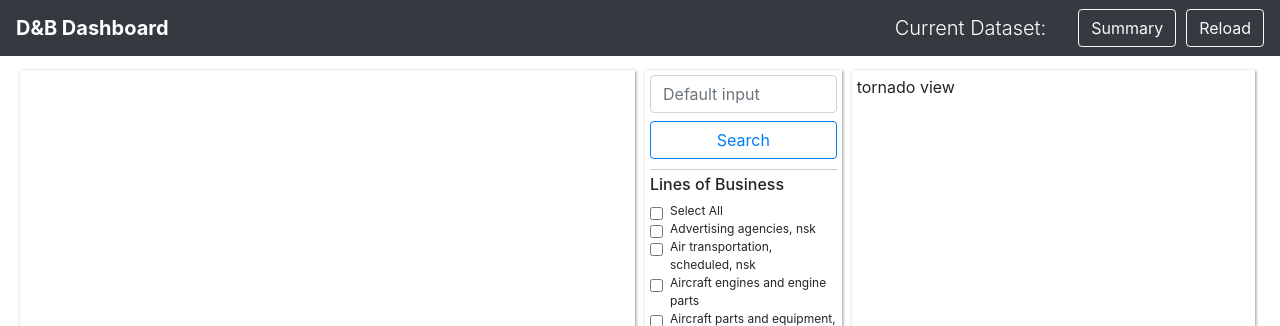
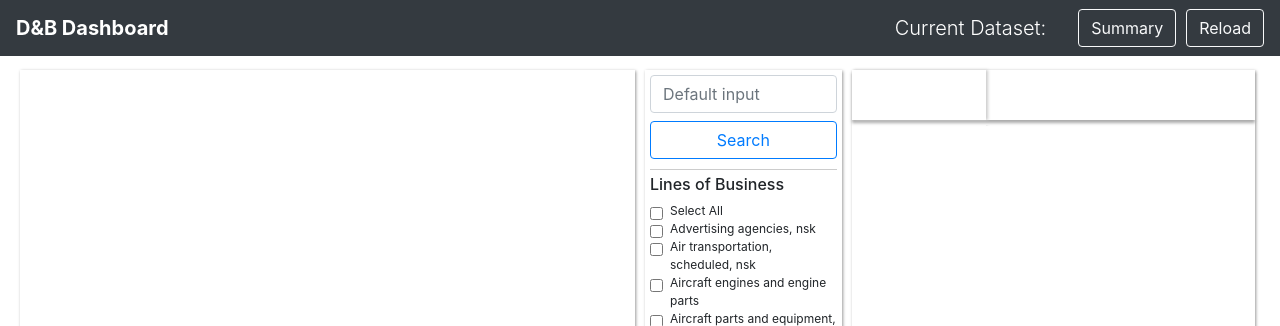
Before and after one commit to foggydae/DBDashboard, a Flask app: page /api/load_file in a window 1280 px wide. Shown: the top 326 px of the page. Run offline with Flask 2, Linux system fonts and the light colour scheme; some libraries are stand-ins or nearby versions.

Commit message:
add tornado chart with limited interaction implementation

```diff
--- a/Utils/EntityModel.py
+++ b/Utils/EntityModel.py
@@ -3,6 +3,7 @@ import numpy as np
 from collections import defaultdict
 from geopy import distance
 from geopy.geocoders import DataBC
+from pprint import pprint
 
 import json
 import math
@@ -36,7 +37,7 @@ class EntityModel():
 
         max_employees_here = self.company_df['EMPLOYEES_HERE'].astype(float).max()
         # self.company_df['size'] = self.company_df['EMPLOYEES_HERE'].apply(lambda x:(float(x)/max_employees_here)*9+5) # scale number of employee to size 1-10
-        self.company_df['size'] = self.company_df['EMPLOYEES_HERE'].apply(lambda x:math.sqrt(math.sqrt(float(x))) * 1.5 + 3) # scale number of employee to size
+        self.company_df['size'] = self.company_df['EMPLOYEES_HERE'].apply(lambda x:math.sqrt(math.sqrt(float(x))) * 1.8 + 3) # scale number of employee to size
 
 
 
@@ -362,7 +363,6 @@ class EntityModel():
         sub_tree_set = set()
         self._traverse_tree(self.family_dict, node_duns, sub_tree_set)
         num_branches = 0
-        print(sub_tree_set)
         for entity_duns in sub_tree_set:
             if self.entity_dict[entity_duns]["type"] == "branch":
                 num_branches += 1
@@ -430,7 +430,10 @@ class EntityModel():
             self._traverse_tree(self.family_dict, node=case_duns, entity_in_tree=entities)
             return {entity: self.entity_dict[entity] for entity in entities}
 
-    def find_siblings(self, case_duns, digits=4, logic='OR', max_num=10):
+    def find_siblings(self, case_duns, digits=2, logic='OR', max_num=20):
+        if case_duns == "INIT":
+            case_duns = self.roots[0];
+
         company_df = self.company_df
         entity = self.entity_dict[case_duns]
         lat1 = float(entity['latitude'])
@@ -462,26 +465,24 @@ class EntityModel():
 
         # sort result (by distance asc)
         siblings['distance'] = siblings.apply(_cal_dist, axis=1)
-        nearest_10_siblings = siblings.sort_values('distance')[:max_num]
+        nearest_siblings = siblings.sort_values('distance')[:max_num]
 
-        print(nearest_10_siblings[["CASE_DUNS", "CASE_NAME", "SALES_US"]])
+        siblings_list = [self.entity_dict[row["CASE_DUNS"]] for _, row in nearest_siblings.iterrows() if row["CASE_DUNS"] != case_duns]
+        siblings_list = [self.entity_dict[case_duns]] + siblings_list
 
-        # change from df to dict
-        _, _, _, nearest_10_siblings = self._get_entity_dict(nearest_10_siblings)
-
-        return nearest_10_siblings
+        return siblings_list
 
 if __name__ == '__main__':
     company_set = ['United_Technologies', 'Ingersoll_Rand', 'Eaton', 'Daikin', 'Captive_Aire']
-    company_name = "Ingersoll_Rand_gps"
+    company_name = "Eaton_gps"
     company_file = open("../dataset/ori_data/" + company_name + ".csv", "r")
     entity_model = EntityModel(verbose=False)
     entity_model.upload(company_file)
-    print(entity_model.count_subs_branches("00001368026"))
+    # print(entity_model.count_subs_branches("00001368026"))
     # entity_model.get_data_stats(verbose=True)
 
 
-    # pprint(entity_model.find_siblings("00602755428", digits=2, max_num=40))
+    print(entity_model.find_siblings("00602755428", digits=2, max_num=40))
 
     # message = {
     #     "count_dict": entity_model.get_data_stats(verbose=True),
--- a/server.py
+++ b/server.py
@@ -69,5 +69,14 @@ def get_summary_data():
         return "NO_DATA"
 
 
+@app.route("/api/get_SIC_sibling/<message>", methods=["GET"])
+def get_SIC_sibling(message):
+    message_dict = json.loads(message)
+    selected_duns = message_dict["selected_duns"]
+    try:
+        return json.dumps(entity_model.find_siblings(selected_duns))
+    except:
+        return "NO_DATA"
+
 if __name__ == "__main__":
     app.run(debug=True)
--- a/static/css/main.css
+++ b/static/css/main.css
@@ -81,8 +81,6 @@ body {
 	height: 100%;
 	width: 100%;
     box-shadow: 1px 1px 3px #999;
-	padding: 5px;
-    overflow-y: scroll;
 }
 
 #map-container {
@@ -143,6 +141,11 @@ body {
 	font-weight: 900;
 }
 
+#search-container,
+#stat-container {
+	padding: 5px;
+    overflow-y: scroll;
+}
 
 .stats-sub-info {
     display: flex;
@@ -164,6 +167,73 @@ body {
 	overflow-y: scroll;
 	font-size: 12px;
 	border-top: solid 1px #ccc;
+}
+
+/**********************/
+/**** Tornado View ****/
+/**********************/
+
+#tornado-head-container {
+	height: 50px;
+	box-shadow: 0px 3px 3px #aaa;
+	width: 100%;
+}
+
+#tornado-body-container {
+	overflow-y: scroll;
+	width: 100%;
+	margin-top: 5px;
+}
+
+.tornado-base-container {
+	width: 100%;
+	display: flex;
+}
+
+.tornado-siblings {
+	padding-top: 2px;
+	padding-bottom: 2px;
+	border-top: solid 1px #ddd;
+}
+
+.tornado-name {
+	display: flex;
+    align-items: center;
+    justify-content: flex-end;
+    font-weight: 600;
+	font-size: 12px;
+	box-shadow: 2px 0px 3px #ccc;
+}
+
+.tornado-bar {
+	box-shadow: 0px 1px 3px #ccc;
+}
+
+.tornado-bar-revenue {
+	fill: #255a9c;
+}
+
+.tornado-bar-empNum {
+	fill: #cc5806;
+}
+
+.tornado-subsidiary {
+	background: #4682b440;
+}
+
+.tornado-branch {
+	background: #8fbc8f66;
+}
+
+.tornado-root {
+	background: #92675761;
+}
+
+.tornado-chart-text {
+	font-size: 12px;
+	font-weight: 600;
+	fill: #fff;
+	text-shadow: 1px 1px 3px #000;
 }
 
 /**********************/
--- a/static/scripts/hierarchy_view.js
+++ b/static/scripts/hierarchy_view.js
@@ -314,6 +314,7 @@ var _click_name = function (d) {
     $(".selectedText").removeClass('selectedText');
     $(this).addClass('selectedText');
     update_map_view(d.id);
+    update_tornado_view(d.id);
 }
 
 var _get_node_opacity = function (d) {
--- a/static/scripts/index.js
+++ b/static/scripts/index.js
@@ -4,13 +4,15 @@
  * Global Variables *
  ********************/
 // hierarchy view's root dataset
-var root;
+var root, cur_tornado_data;
 
 init_hierarchy_view();
 init_map_view();
 init_summary_view();
+init_tornado_view();
 
 $(window).resize(function () { // additional listener for size-responsiblility of certain views
 	// update hierarchy view
     update_hierarchy_view(root);
+	draw_tornado_view(cur_tornado_data);
 });
--- a/static/scripts/tornado_view.js
+++ b/static/scripts/tornado_view.js
@@ -1 +1,168 @@
 'use strict';
+
+var HEAD_HEIGHT = 50;
+var BODY_HEIGHT = 31;
+var y_scale, rev_scale, emp_scale;
+
+var init_tornado_view = function() {
+   	update_tornado_view("INIT");
+}
+
+var update_tornado_view = function(duns_id) {
+    var message = JSON.stringify({
+        selected_duns: duns_id
+    });
+    $.get("/api/get_SIC_sibling/" + message, function (rtn_string) {
+        if (rtn_string == "NO_DATA") {
+            console.log("Error", "Failed in hierarchy data.");
+        } else {
+            var init_data = JSON.parse(rtn_string);
+			cur_tornado_data = init_data;
+			draw_tornado_view(cur_tornado_data);
+        }
+    });
+}
+
+var draw_tornado_view = function(data) {
+	var max_revenue = 0,
+		max_num_emp = 0,
+		min_revenue = Number.MAX_SAFE_INTEGER,
+		min_num_emp = Number.MAX_SAFE_INTEGER;
+	data.forEach(function (element) {
+		element["revenue"] = +element["revenue"];
+		element["empNum"] = +element["empNum"];
+		max_revenue = Math.max(max_revenue, element["revenue"]);
+		max_num_emp = Math.max(max_num_emp, element["empNum"]);
+		min_revenue = Math.min(min_revenue, element["revenue"]);
+		min_num_emp = Math.min(min_num_emp, element["empNum"]);
+		element["color"] = NODE_COLOR[element["type"]];
+	});
+
+	y_scale = d3.scale.ordinal()
+		.domain([0]);
+	rev_scale = d3.scale.log()
+		.base(Math.E)
+		.domain([min_revenue+1, max_revenue+1]);
+	emp_scale = d3.scale.linear()
+		.domain([min_num_emp, max_num_emp]);
+
+	// update the head (the selected entity)
+	draw_tornado_name(data[0], 0);
+	draw_tornado_chart("#tornado-head-chart-div", data[0], y_scale, rev_scale, emp_scale, true);
+
+	$("#tornado-body-container").empty();
+	$("#tornado-body-container").css("max-height", $("#tornado-container").height() - $("#tornado-head-container").height() - 5);
+	for (var i = 1; i < data.length; i++) {
+		var cur_data = data[i];
+		var new_element = "<div class='tornado-base-container tornado-siblings'>" +
+			"<div id='tornado-" + i + "-name-div' class='col-sm-4 tornado-name'>" +
+			"<span id='tornado-" + i + "-name'></span>" +
+			"</div>" +
+			"<div id='tornado-" + i + "-chart-div' class='col-sm-8'></div>"
+			"</div>";
+		$("#tornado-body-container").append(new_element);
+		draw_tornado_name(data[i], i);
+		draw_tornado_chart("#tornado-" + i + "-chart-div", data[i], y_scale, rev_scale, emp_scale);
+	}
+}
+
+
+var draw_tornado_name = function (data, index) {
+	var selector = "#tornado-" + index + "-name";
+	if (index == 0) {
+		selector = "#tornado-head-name";
+	}
+	$(selector).html(data["name"])
+		.on("click", function () {
+			console.log(data["id"]);
+		});
+	$(selector + "-div")
+		.removeClass("tornado-branch tornado-root tornado-subsidiary")
+		.addClass("tornado-" + data["type"]);
+}
+
+
+var draw_tornado_chart = function (divID, data, y_scale, rev_scale, emp_scale, head=false) {
+	// get current size of the svg
+	var cur_width, cur_height;
+	cur_width = $(divID).width();
+	if (head) {
+		cur_height = HEAD_HEIGHT;
+	} else {
+		cur_height = BODY_HEIGHT;
+	}
+
+	var trans_data = [
+		{"value": data["revenue"], "type": "revenue", "id": data["id"]},
+		{"value": data["empNum"], "type": "empNum",  "id": data["id"]}
+	]
+
+	// update the scale
+	y_scale.rangeRoundBands([0, cur_height]);
+	rev_scale.range([3, cur_width/2-5]);
+	emp_scale.range([3, cur_width/2-5]);
+
+	// generate the svg
+	$(divID).empty();
+	var tornado_svg = d3.select(divID).append("svg")
+		.attr("id", "tornado-head-svg")
+		.attr("width", cur_width)
+		.attr("height", cur_height)
+		.append("g")
+		.selectAll(".bar")
+		.data(trans_data);
+
+	tornado_svg.enter()
+		.append("rect")
+		.attr("class", function (d) {
+			return "bar tornado-bar tornado-bar-" + d.type;
+		})
+		.attr("x", function (d) {
+			if (d.type == "revenue") {
+				return cur_width / 2 - rev_scale(d.value + 1) - 1;
+			} else {
+				return cur_width / 2;
+			}
+		})
+		.attr("y", cur_height / 2 - 15)
+		.attr("width", function(d) {
+			if (d.type == "revenue") {
+				return rev_scale(d.value + 1);
+			} else {
+				return emp_scale(d.value);
+			}
+		})
+		.attr("height", 30)
+		.on("click", function (d) {
+			console.log(d.id);
+		});
+
+	tornado_svg.enter()
+		.append("text")
+		.attr("class", "tornado-chart-text")
+		.attr("text-anchor", function (d) {
+			if (d.type == "revenue") {
+				return "end";
+			} else {
+				return "start";
+			}
+		})
+		.attr("x", cur_width / 2)
+		.attr("y", cur_height / 2 - 15)
+		.attr("dx", function (d) {
+			if (d.type == "revenue") {
+				return -4;
+			} else {
+				return 3;
+			}
+		})
+		.attr("dy", 20)
+		.text(function (d) {
+			var number = +d.value;
+			if (d.type == "revenue") {
+				return "$" + number.toLocaleString();
+			} else {
+				return number.toLocaleString();
+			}
+		});
+}
--- a/templates/dashboard.html
+++ b/templates/dashboard.html
@@ -155,7 +155,22 @@
 						</div>
 					</div>
 					<div class="col-sm-8 full-height">
-						<div id="tornado-container" class="view-container">tornado view</div>
+						<div id="tornado-container" class="view-container">
+							<div id="tornado-head-container" class="tornado-base-container">
+								<div id="tornado-head-name-div" class="col-sm-4 tornado-name">
+									<span id="tornado-head-name"></span>
+								</div>
+								<div id="tornado-head-chart-div" class="col-sm-8"></div>
+							</div>
+							<div id="tornado-body-container">
+								<div class="tornado-base-container">
+									<div id="tornado-1-name-div" class="col-sm-4 tornado-name">
+										<span id="tornado-1-name"></span>
+									</div>
+									<div id="tornado-1-chart-div" class="col-sm-8"></div>
+								</div>
+							</div>
+						</div>
 					</div>
 <!-- 					<div class="col-sm-3 full-height">
 						<div id="detail-one-container" class="view-container">detail view</div>
@@ -303,6 +318,7 @@
 		<script type="text/javascript" src="/static/scripts/config.js"></script>
 		<script type="text/javascript" src="/static/scripts/hierarchy_view.js"></script>
 		<script type="text/javascript" src="/static/scripts/map_view.js"></script>
+		<script type="text/javascript" src="/static/scripts/tornado_view.js"></script>
 		<script type="text/javascript" src="/static/scripts/summary_view.js"></script>
 		<script type="text/javascript" src="/static/scripts/index.js"></script>
 	</body>
```
